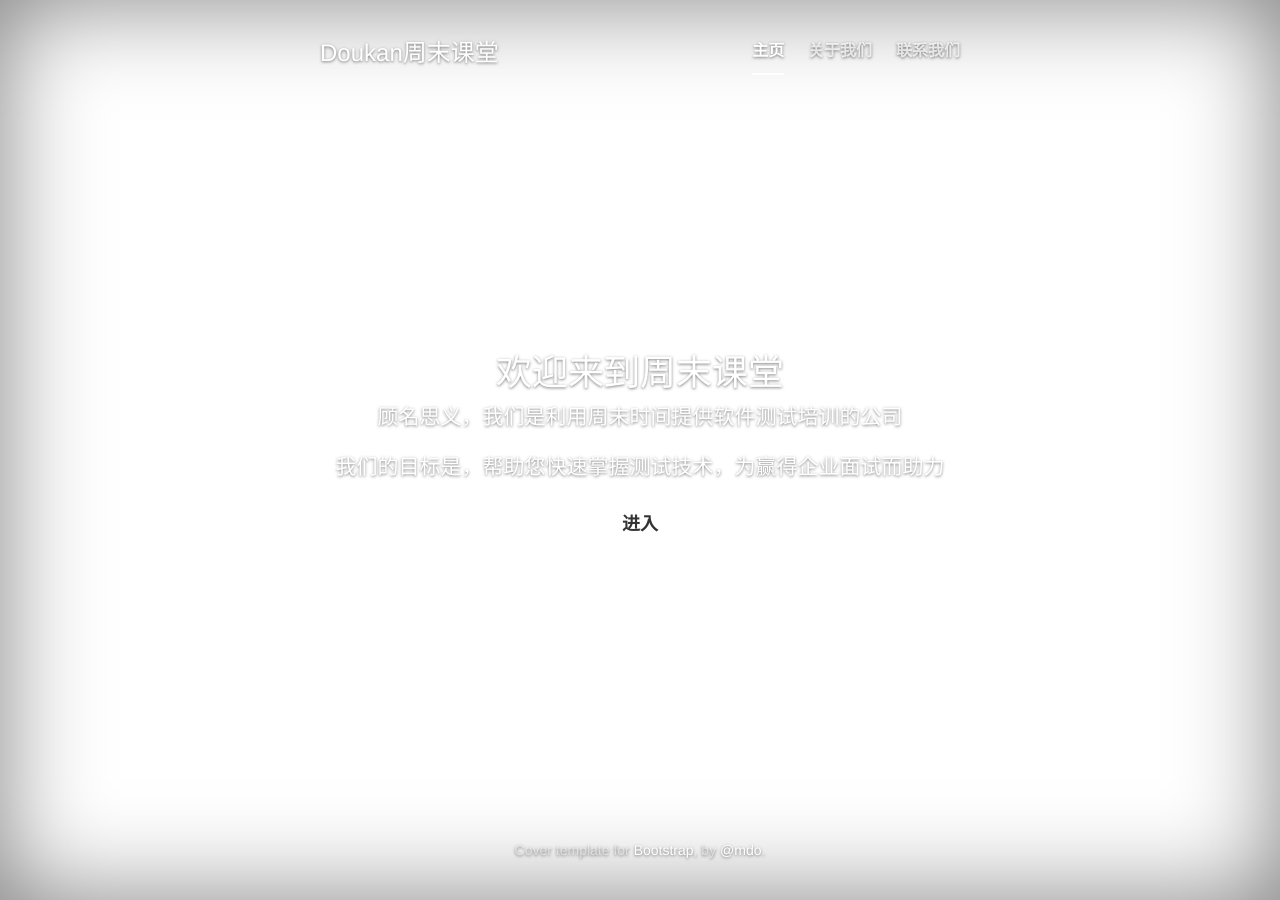
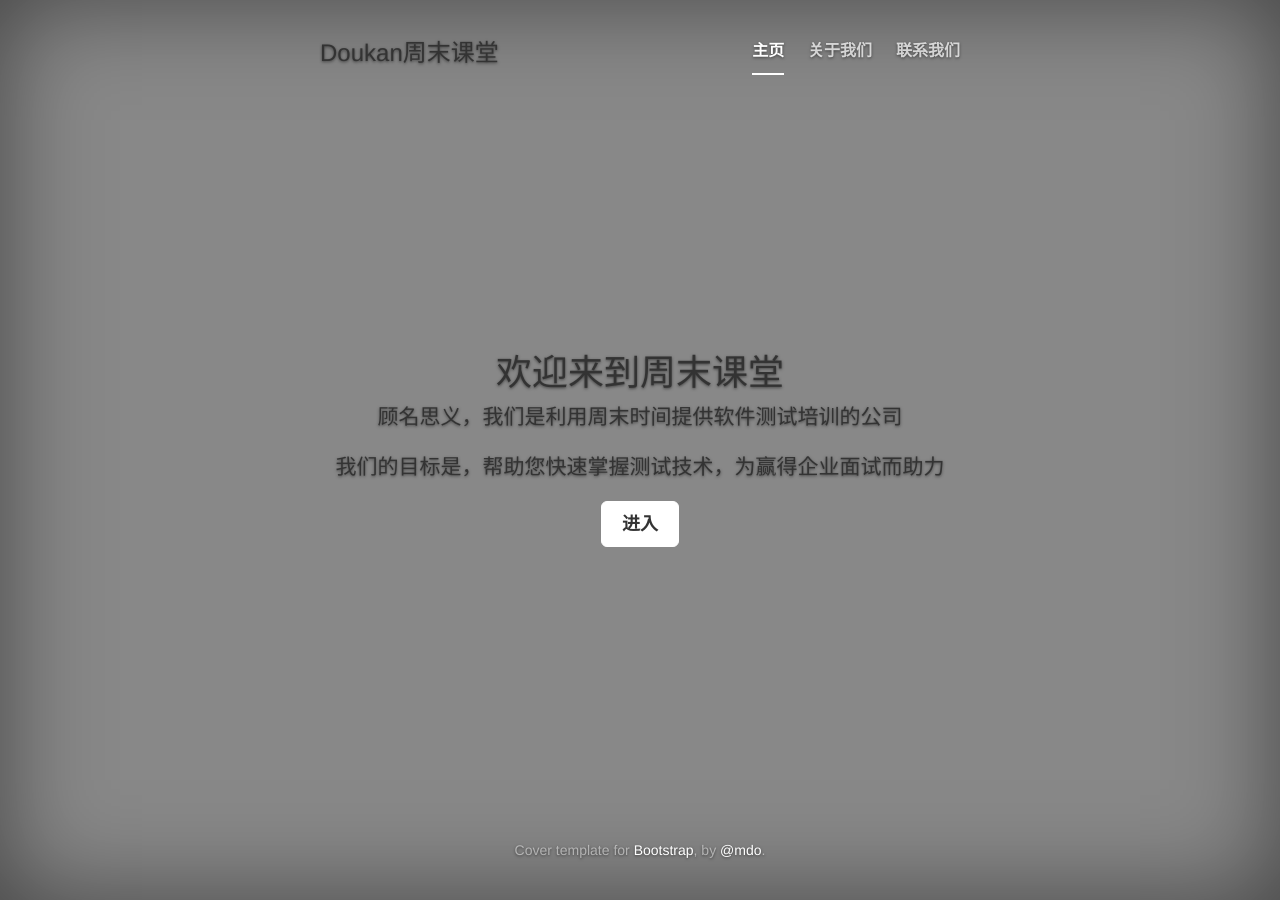
Before and after one commit to guming/myblog, a Jekyll site: the page index.html, which Jekyll copies as it is, in a window 1280 px wide. Built offline with Jekyll 4.4.1, drawn with Linux system fonts in a browser that asks for light colours; nearby versions of some CDN libraries.

Commit message:
change index

```diff
--- a/assets/css/cover.css
+++ b/assets/css/cover.css
@@ -27,10 +27,10 @@ a:hover {
 html,
 body {
   height: 100%;
-  background-color: #fff;
+  background-color: #888;
 }
 body {
-  color: #fff;
+  color: #333;
   text-align: center;
   text-shadow: 0 1px 3px rgba(0,0,0,.5);
 }
```
